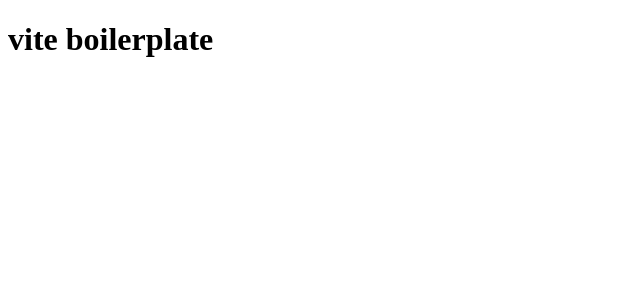
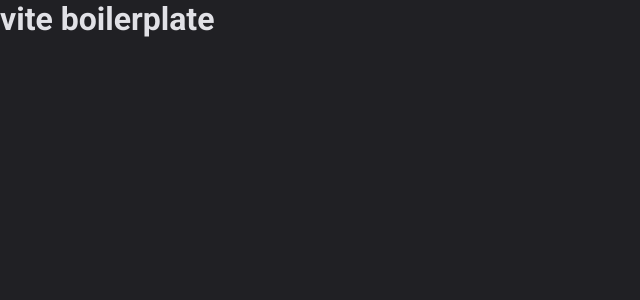
Before and after one commit to joel-luis/dt-money, a React (Vite) app: page / in a window 1280 px wide. Shown: the top 300 px of the page, without its empty margins (0-640 px from the left). Built offline with nearby package versions, Linux system fonts and the light colour scheme.

Commit message:
config styled components

```diff
--- a/index.html
+++ b/index.html
@@ -2,9 +2,18 @@
 <html lang="en">
   <head>
     <meta charset="UTF-8" />
+
+    <link rel="preconnect" href="https://fonts.googleapis.com">
+    <link rel="preconnect" href="https://fonts.gstatic.com" crossorigin>
+
+
     <link rel="icon" type="image/svg+xml" href="/src/favicon.svg" />
     <meta name="viewport" content="width=device-width, initial-scale=1.0" />
-    <title>Vite App</title>
+
+    <link href="https://fonts.googleapis.com/css2?family=Roboto+Mono:wght@700&family=Roboto:wght@400;700&display=swap"
+      rel="stylesheet" />
+
+    <title>DT Money</title>
   </head>
   <body>
     <div id="root"></div>
--- a/package.json
+++ b/package.json
@@ -10,12 +10,14 @@
   },
   "dependencies": {
     "react": "^18.0.0",
-    "react-dom": "^18.0.0"
+    "react-dom": "^18.0.0",
+    "styled-components": "^5.3.6"
   },
   "devDependencies": {
     "@testing-library/react": "^12.0.0",
     "@types/react": "^18.0.0",
     "@types/react-dom": "^18.0.0",
+    "@types/styled-components": "^5.1.26",
     "@typescript-eslint/eslint-plugin": "^5.23.0",
     "@typescript-eslint/parser": "^5.23.0",
     "@vitejs/plugin-react": "^1.3.0",
@@ -28,6 +30,5 @@
     "typescript": "^4.6.3",
     "vite": "^2.9.9",
     "vite-tsconfig-paths": "^3.5.2"
-
   }
 }
--- a/src/App.tsx
+++ b/src/App.tsx
@@ -1,5 +1,12 @@
-function App() {
-  return <h1>vite boilerplate</h1>
+import { ThemeProvider } from 'styled-components'
+import { defaultTheme } from 'styles/theme'
+import { GlobalStyle } from 'styles/global'
+
+export function App() {
+  return (
+    <ThemeProvider theme={defaultTheme}>
+      <GlobalStyle />
+      <h1>vite boilerplate</h1>
+    </ThemeProvider>
+  )
 }
-
-export default App
--- a/src/main.tsx
+++ b/src/main.tsx
@@ -1,6 +1,6 @@
 import React from 'react'
 import ReactDOM from 'react-dom/client'
-import App from './App'
+import { App } from './App'
 
 ReactDOM.createRoot(document.getElementById('root')!).render(
   <React.StrictMode>
--- /dev/null
+++ b/src/styles/global.ts
@@ -0,0 +1,24 @@
+import { createGlobalStyle } from 'styled-components'
+
+export const GlobalStyle = createGlobalStyle`
+*{
+  margin: 0;
+  padding: 0;
+  box-sizing: border-box;
+}
+
+:focus {
+  outline: 0;
+  box-shadow: 0 0 0 2px ${({ theme }) => theme['green-500']};
+}
+
+body {
+  background: ${({ theme }) => theme['gray-800']};
+  color: ${({ theme }) => theme['gray-100']};
+  -webkit-font-smoothing: antialiased;
+}
+
+body, input, textarea, button {
+  font: 400 1rem Roboto, sans-serif;
+}
+`
--- /dev/null
+++ b/src/styles/theme.ts
@@ -0,0 +1,20 @@
+export const defaultTheme = {
+  white: '#fff',
+
+  'gray-100': '#E1E1E6',
+  'gray-300': '#C4C4CC',
+  'gray-400': '#8D8D99',
+  'gray-500': '#7C7C8A',
+  'gray-600': '#323238',
+  'gray-700': '#29292E',
+  'gray-800': '#202024',
+  'gray-900': '#121214',
+
+  'green-300': '#00B37E',
+  'green-500': '#00875F',
+  'green-700': '#015F43',
+
+  'red-300': '#F75A68',
+  'red-500': '#AB222E',
+  'red-700': '#7A1921'
+} as const
```
Also changed, not shown: src/@types/styled.d.ts (added, +9 -0 lines), 1 other file (tests, documents, lock files or other folders).
